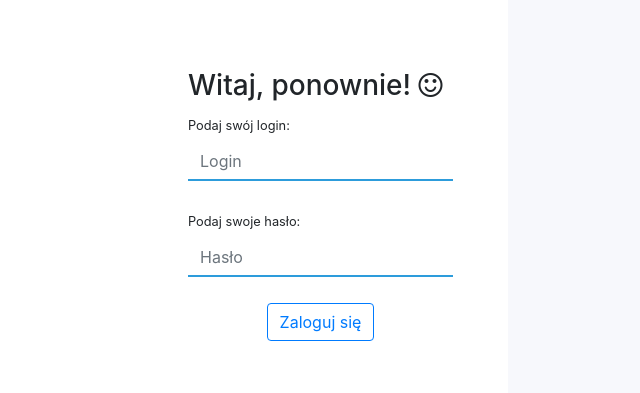
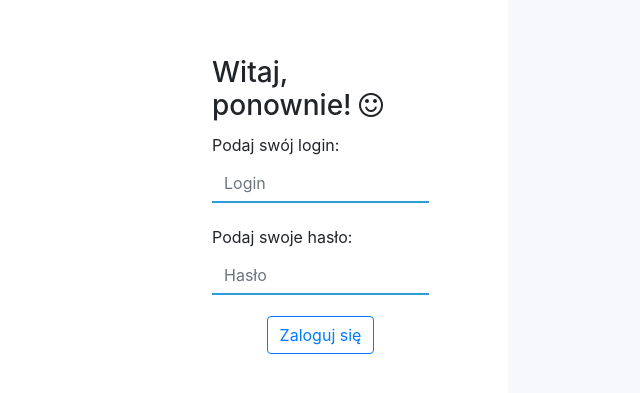
Before and after one commit to wiotrek/ElectronicDiary4School, an Angular app in the folder web/: page /logowanie in a window 1280 px wide. Shown: the part 115-508 px from the top of the page, without its empty margins (492-1132 px from the left). Built offline with nearby package versions, Linux system fonts and the light colour scheme.

Commit message:
close #7

```diff
--- /dev/null
+++ b/web/src/app/_models/user.ts
@@ -0,0 +1,4 @@
+export interface User {
+    username: string;
+    token: string;
+}
--- a/web/src/app/_modules/shared/shared.module.ts
+++ b/web/src/app/_modules/shared/shared.module.ts
@@ -1,15 +1,17 @@
 import { NgModule } from '@angular/core';
 import { CommonModule } from '@angular/common';
+import { FormsModule } from '@angular/forms';
 
 
 
 @NgModule({
   declarations: [],
   imports: [
-    CommonModule
+    CommonModule,
+    FormsModule
   ],
   exports: [
-
+    FormsModule
   ]
 })
 export class SharedModule { }
--- a/web/src/app/app.module.ts
+++ b/web/src/app/app.module.ts
@@ -7,6 +7,7 @@ import { NavComponent } from './nav/nav.component';
 import { LoginComponent } from './login/login.component';
 import { TeacherComponent } from './teacher/teacher.component';
 import { NgbModule } from '@ng-bootstrap/ng-bootstrap';
+import { SharedModule } from './_modules/shared/shared.module';
 
 @NgModule({
   declarations: [
@@ -18,7 +19,8 @@ import { NgbModule } from '@ng-bootstrap/ng-bootstrap';
   imports: [
     BrowserModule,
     AppRoutingModule,
-    NgbModule
+    NgbModule,
+    SharedModule
   ],
   providers: [],
   bootstrap: [AppComponent]
--- a/web/src/app/login/login.component.css
+++ b/web/src/app/login/login.component.css
@@ -59,14 +59,17 @@
         grid-template-columns: repeat(2, 1fr);
     }
 
+    .block {
+        display: flex;
+        justify-content: center;
+        align-items: center;
+        text-align: center;
+    }
+
     .left {
         grid-column: 1;
         background-color: var(--primary-blue);
         color: white;
-        display: flex;
-        justify-content: center;
-        align-items: center;
-        text-align: center;
         border-radius: var(--rounded);
         animation: appear 2s ease-in-out .5s backwards;
     }
@@ -85,15 +88,11 @@
 
     .right {
         grid-column: 2;
-        display: flex;
-        justify-content: center;
-        align-items: center;
-        text-align: center;
     }
 
     .right-elements {
         width: 100%;
-        margin: 2vh 5vh;
+        margin: 2vh 8vmin;
     }
 
     h3.greeting {
@@ -112,18 +111,10 @@
     }
 
     label {
-        font-size: 0.8rem;
-    }
-
-    input {
-        border: 0;
-        border-bottom: 2px solid var(--primary-blue);
-        border-radius: 0;
+        font-size: 1rem;
     }
 
     .center-button {
-        display: flex;
-        justify-content: space-around;
         padding-bottom: 0;
     }
 }
--- a/web/src/app/login/login.component.html
+++ b/web/src/app/login/login.component.html
@@ -1,6 +1,6 @@
 <div class="container">
 
-  <div class="left">
+  <div class="block left">
     <div class="elements">
       <h3>eDziennik</h3>
       <i class="bi bi-journal-bookmark"></i>
@@ -8,18 +8,20 @@
     </div>
 
   </div>
-  <div class="right">
+  <div class="block right">
     <div class="right-elements">
       <h3 class='greeting'>Witaj, ponownie! <i class="fa fa-smile-o" aria-hidden="true"></i>
       </h3>
-      <form>
+      <form #loginForm="ngForm" (ngSubmit)="login()" autocomplete="off">
         <div class="form-group">
           <label for="login">Podaj swój login:</label>
-          <input type="text" class="form-control" id="login" placeholder="Login">
+          <input type="text" class="form-control" name="username" [(ngModel)]="model.username" id="login"
+            placeholder="Login">
         </div>
         <div class="form-group">
           <label for="password">Podaj swoje hasło:</label>
-          <input type="password" class="form-control" id="password" placeholder="Hasło">
+          <input type="password" class="form-control" name="password" [(ngModel)]="model.password" id="password"
+            placeholder="Hasło">
         </div>
         <div class="center-button">
           <button type="submit" class="btn btn-outline-primary">Zaloguj się</button>
--- a/web/src/app/login/login.component.ts
+++ b/web/src/app/login/login.component.ts
@@ -6,6 +6,8 @@ import { Component, ElementRef, OnInit } from '@angular/core';
   styleUrls: ['./login.component.css']
 })
 export class LoginComponent implements OnInit {
+  model:any  = {};
+
   constructor(
     private elementRef: ElementRef
   ) {
@@ -15,4 +17,10 @@ export class LoginComponent implements OnInit {
     // setting background color for body element
     this.elementRef.nativeElement.ownerDocument.body.classList.add('bgForLoggingComponent');
   }
+
+  login(): void {
+    console.log(this.model);
+
+  }
+
 }
```
Also changed, not shown: web/src/app/_services/account.service.ts (+13 -1 lines).
